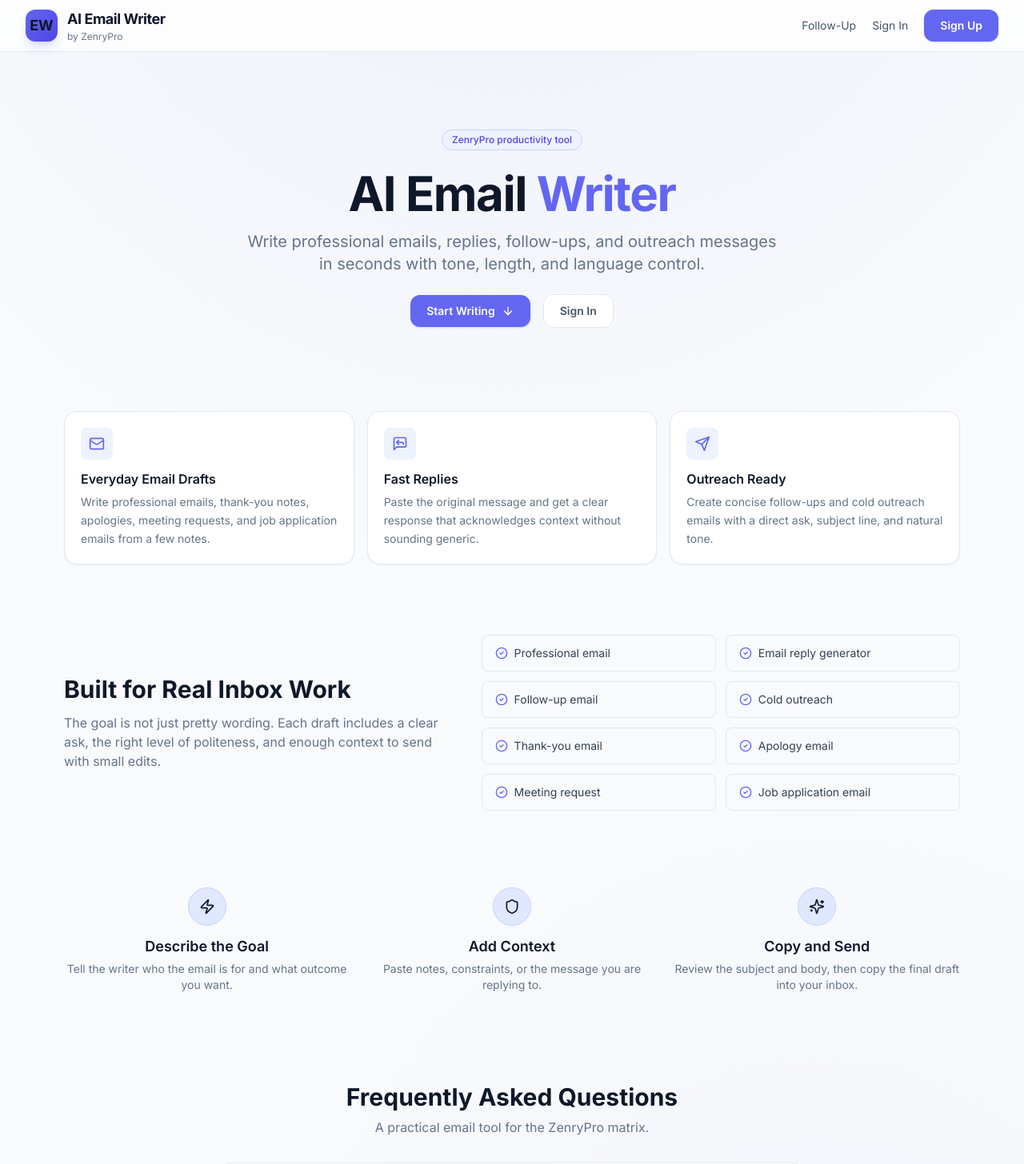
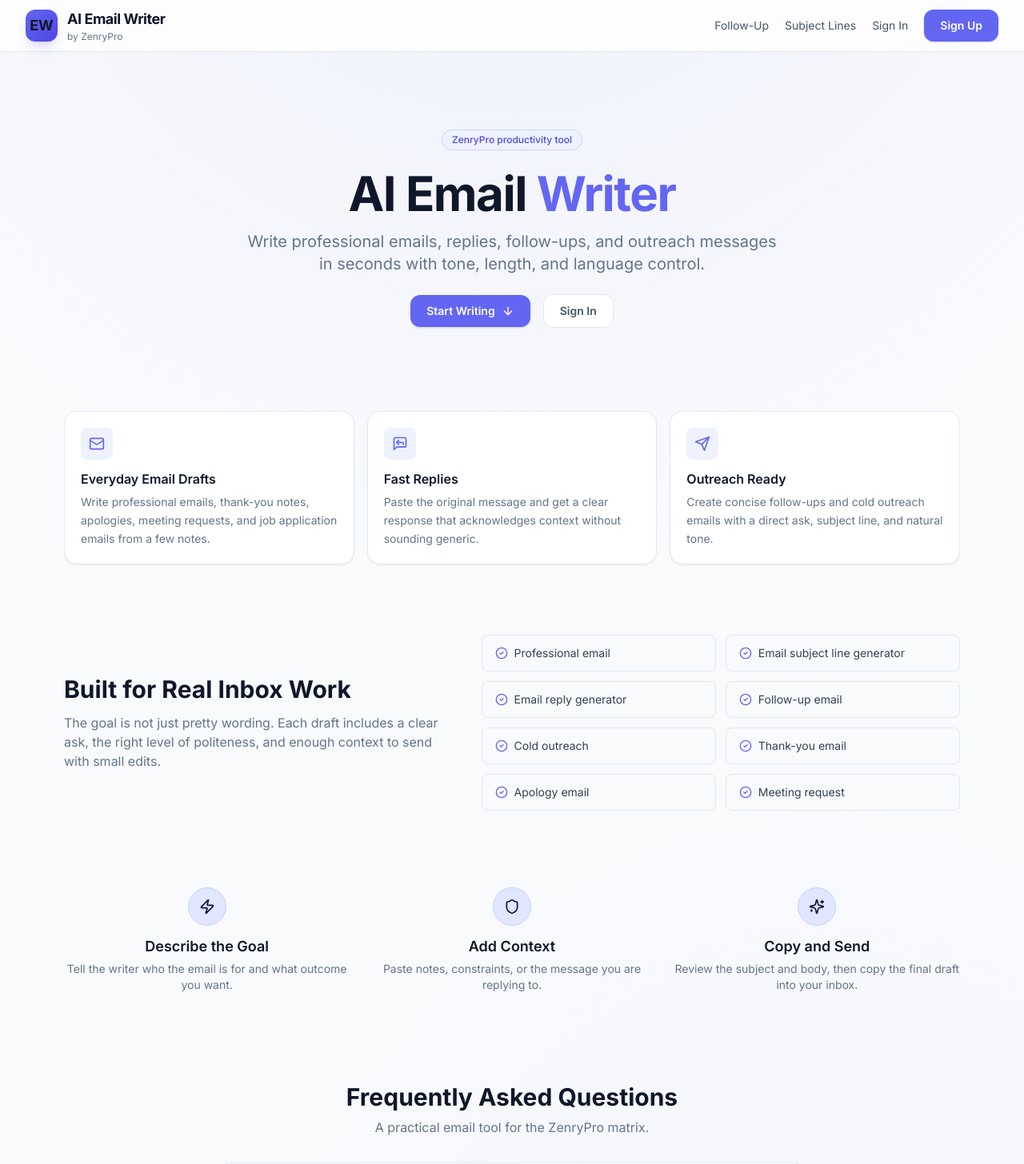
Before and after one commit to HWKevin/emailwriter, a Next.js app: page / in a window 1280 px wide. Shown: the top 1456 px of the page at 80% size. Built offline with nearby package versions, Linux system fonts and the light colour scheme; no server answers.

Commit message:
Fix subject line flow

```diff
--- a/app/generate/page.tsx
+++ b/app/generate/page.tsx
@@ -42,7 +42,8 @@
   // Redirect unauthenticated users to login
   useEffect(() => {
     if (status === 'unauthenticated') {
-      router.replace('/login?callbackUrl=/generate');
+      const callbackUrl = `${window.location.pathname}${window.location.search}`;
+      router.replace(`/login?callbackUrl=${encodeURIComponent(callbackUrl)}`);
       return;
     }
     if (status === 'authenticated' && session?.user && !session.user.isAdmin) {
@@ -129,6 +130,7 @@
   }
 
   const isUnlimited = quota.limit === -1;
+  const isSubjectLineMode = formData.emailType.toLowerCase().includes('subject line');
 
   return (
     <div className="min-h-screen">
@@ -175,10 +177,12 @@
         <section className="mx-auto max-w-6xl px-4 py-8">
           <div className="mb-8 text-center">
             <h1 className="text-2xl font-bold text-slate-900 sm:text-3xl">
-              Generate Your Email
+              {isSubjectLineMode ? 'Generate Subject Line Ideas' : 'Generate Your Email'}
             </h1>
             <p className="mt-2 text-slate-500">
-              Add the goal, recipient, and key points. AI will draft a subject line and ready-to-send body.
+              {isSubjectLineMode
+                ? 'Add the audience, goal, and key points. AI will draft subject line options only.'
+                : 'Add the goal, recipient, and key points. AI will draft a subject line and ready-to-send body.'}
             </p>
           </div>
 
@@ -188,10 +192,12 @@
               onChange={handleChange}
               onSubmit={handleGenerate}
               isGenerating={isGenerating}
+              isSubjectLineMode={isSubjectLineMode}
             />
             <EmailPreview
               email={email}
               onRegenerate={handleGenerate}
+              isSubjectLineMode={isSubjectLineMode}
             />
           </div>
 
--- a/app/page.tsx
+++ b/app/page.tsx
@@ -26,14 +26,14 @@
 ];
 
 const useCases = [
-  'Professional email',
-  'Email reply generator',
-  'Follow-up email',
-  'Cold outreach',
-  'Thank-you email',
-  'Apology email',
-  'Meeting request',
-  'Job application email',
+  { label: 'Professional email', href: '/generate' },
+  { label: 'Email subject line generator', href: '/email-subject-line-generator' },
+  { label: 'Email reply generator', href: '/ai-email-reply-generator' },
+  { label: 'Follow-up email', href: '/follow-up-email-generator' },
+  { label: 'Cold outreach', href: '/cold-email-generator' },
+  { label: 'Thank-you email', href: '/generate?emailType=Thank-you%20email' },
+  { label: 'Apology email', href: '/generate?emailType=Apology%20email' },
+  { label: 'Meeting request', href: '/generate?emailType=Meeting%20request' },
 ];
 
 const faqs = [
@@ -162,10 +162,14 @@
             </div>
             <div className="grid gap-3 sm:grid-cols-2">
               {useCases.map((item) => (
-                <div key={item} className="flex items-center gap-2 rounded-lg border border-slate-200 bg-slate-50 px-4 py-3 text-sm text-slate-700">
+                <Link
+                  key={item.label}
+                  href={item.href}
+                  className="flex items-center gap-2 rounded-lg border border-slate-200 bg-slate-50 px-4 py-3 text-sm text-slate-700 transition hover:border-indigo-200 hover:bg-indigo-50"
+                >
                   <CheckCircle2 className="h-4 w-4 text-indigo-500" />
-                  {item}
-                </div>
+                  {item.label}
+                </Link>
               ))}
             </div>
           </div>
--- a/components/AppHeader.tsx
+++ b/components/AppHeader.tsx
@@ -29,6 +29,9 @@
                 <Link href="/ai-email-reply-generator" className="text-sm text-slate-600 transition hover:text-slate-900">
                   Reply Generator
                 </Link>
+                <Link href="/email-subject-line-generator" className="hidden text-sm text-slate-600 transition hover:text-slate-900 md:inline">
+                  Subject Lines
+                </Link>
                 <div className="hidden text-sm text-slate-500 sm:block">
                   {session.user.name || session.user.email}
                 </div>
@@ -48,6 +51,9 @@
                 <Link href="/follow-up-email-generator" className="text-sm text-slate-600 transition hover:text-slate-900">
                   Follow-Up
                 </Link>
+                <Link href="/email-subject-line-generator" className="hidden text-sm text-slate-600 transition hover:text-slate-900 sm:inline">
+                  Subject Lines
+                </Link>
                 <Link href="/login" className="text-sm text-slate-600 transition hover:text-slate-900">
                   Sign In
                 </Link>
--- a/components/EmailPreview.tsx
+++ b/components/EmailPreview.tsx
@@ -6,9 +6,10 @@
 interface EmailPreviewProps {
   email: string;
   onRegenerate: () => void;
+  isSubjectLineMode?: boolean;
 }
 
-export default function EmailPreview({ email, onRegenerate }: EmailPreviewProps) {
+export default function EmailPreview({ email, onRegenerate, isSubjectLineMode = false }: EmailPreviewProps) {
   const [copied, setCopied] = useState(false);
 
   const handleCopy = async () => {
@@ -35,9 +36,13 @@
         <div className="mb-4 flex h-16 w-16 items-center justify-center rounded-2xl bg-indigo-50">
           <Mail className="h-8 w-8 text-indigo-500" />
         </div>
-        <h3 className="mb-2 text-lg font-semibold text-slate-900">Your Email Will Appear Here</h3>
+        <h3 className="mb-2 text-lg font-semibold text-slate-900">
+          {isSubjectLineMode ? 'Your Subject Lines Will Appear Here' : 'Your Email Will Appear Here'}
+        </h3>
         <p className="max-w-sm text-sm text-slate-500">
-          Add the recipient, goal, and key points to create a polished email with a subject line.
+          {isSubjectLineMode
+            ? 'Add the audience, goal, and key details to create subject line options.'
+            : 'Add the recipient, goal, and key points to create a polished email with a subject line.'}
         </p>
       </div>
     );
@@ -46,7 +51,9 @@
   return (
     <div className="card p-6">
       <div className="mb-4 flex items-center justify-between">
-        <h2 className="text-lg font-semibold text-slate-900">Generated Email</h2>
+        <h2 className="text-lg font-semibold text-slate-900">
+          {isSubjectLineMode ? 'Generated Subject Lines' : 'Generated Email'}
+        </h2>
         <div className="flex gap-2">
           <button
             type="button"
--- a/components/EmailWriterForm.tsx
+++ b/components/EmailWriterForm.tsx
@@ -19,6 +19,7 @@
   onChange: (field: keyof EmailFormData, value: string) => void;
   onSubmit: () => void;
   isGenerating: boolean;
+  isSubjectLineMode?: boolean;
 }
 
 const EMAIL_TYPES = [
@@ -33,10 +34,18 @@
   'Job application email',
 ];
 
-export default function EmailWriterForm({ formData, onChange, onSubmit, isGenerating }: EmailWriterFormProps) {
+export default function EmailWriterForm({
+  formData,
+  onChange,
+  onSubmit,
+  isGenerating,
+  isSubjectLineMode = false,
+}: EmailWriterFormProps) {
   return (
     <div className="card p-6 space-y-5">
-      <h2 className="text-lg font-semibold text-slate-900">Email Details</h2>
+      <h2 className="text-lg font-semibold text-slate-900">
+        {isSubjectLineMode ? 'Subject Line Details' : 'Email Details'}
+      </h2>
 
       <div>
         <label htmlFor="emailType" className="mb-1.5 flex items-center gap-2 text-sm font-medium text-slate-700">
@@ -60,12 +69,16 @@
       <div>
         <label htmlFor="recipient" className="mb-1.5 flex items-center gap-2 text-sm font-medium text-slate-700">
           <User className="h-4 w-4 text-indigo-500" />
-          Recipient <span className="text-red-500">*</span>
+          {isSubjectLineMode ? 'Audience or recipient' : 'Recipient'} <span className="text-red-500">*</span>
         </label>
         <input
           id="recipient"
           type="text"
-          placeholder="e.g. my manager, a professor, a potential client"
+          placeholder={
+            isSubjectLineMode
+              ? 'e.g. newsletter readers, prospects, hiring manager'
+              : 'e.g. my manager, a professor, a potential client'
+          }
           className="input"
           value={formData.recipient}
           onChange={(e) => onChange('recipient', e.target.value)}
@@ -76,12 +89,16 @@
       <div>
         <label htmlFor="goal" className="mb-1.5 flex items-center gap-2 text-sm font-medium text-slate-700">
           <Target className="h-4 w-4 text-indigo-500" />
-          Goal <span className="text-red-500">*</span>
+          {isSubjectLineMode ? 'Subject line goal' : 'Goal'} <span className="text-red-500">*</span>
         </label>
         <input
           id="goal"
           type="text"
-          placeholder="e.g. ask for a meeting, follow up after an interview, decline politely"
+          placeholder={
+            isSubjectLineMode
+              ? 'e.g. increase opens for a product launch, get a reply, confirm attendance'
+              : 'e.g. ask for a meeting, follow up after an interview, decline politely'
+          }
           className="input"
           value={formData.goal}
           onChange={(e) => onChange('goal', e.target.value)}
@@ -92,12 +109,16 @@
       <div>
         <label htmlFor="keyPoints" className="mb-1.5 flex items-center gap-2 text-sm font-medium text-slate-700">
           <MessageSquare className="h-4 w-4 text-indigo-500" />
-          Key Points
+          {isSubjectLineMode ? 'Key details to signal' : 'Key Points'}
         </label>
         <textarea
           id="keyPoints"
           rows={4}
-          placeholder="Add the details the email should include. Bullet points are fine."
+          placeholder={
+            isSubjectLineMode
+              ? 'Add the offer, topic, deadline, value proposition, or event details.'
+              : 'Add the details the email should include. Bullet points are fine.'
+          }
           className="input resize-none"
           value={formData.keyPoints}
           onChange={(e) => onChange('keyPoints', e.target.value)}
@@ -107,12 +128,16 @@
       <div>
         <label htmlFor="context" className="mb-1.5 flex items-center gap-2 text-sm font-medium text-slate-700">
           <MessageSquare className="h-4 w-4 text-indigo-500" />
-          Extra Context
+          {isSubjectLineMode ? 'Extra Context for the Subject Lines' : 'Extra Context'}
         </label>
         <textarea
           id="context"
           rows={3}
-          placeholder="Paste the email you are replying to, notes about the relationship, or constraints."
+          placeholder={
+            isSubjectLineMode
+              ? 'Add brand voice, words to avoid, recipient relationship, or previous subject lines.'
+              : 'Paste the email you are replying to, notes about the relationship, or constraints.'
+          }
           className="input resize-none"
           value={formData.context}
           onChange={(e) => onChange('context', e.target.value)}
@@ -173,7 +198,7 @@
         ) : (
           <span className="flex items-center justify-center gap-2">
             <Mail className="h-4 w-4" />
-            Generate Email
+            {isSubjectLineMode ? 'Generate Subject Lines' : 'Generate Email'}
           </span>
         )}
       </button>
--- a/components/SiteFooter.tsx
+++ b/components/SiteFooter.tsx
@@ -9,6 +9,9 @@
           <a href="/ai-email-reply-generator" className="transition hover:text-slate-600">
             Reply Generator
           </a>
+          <a href="/email-subject-line-generator" className="transition hover:text-slate-600">
+            Subject Line Generator
+          </a>
           <a href="/follow-up-email-generator" className="transition hover:text-slate-600">
             Follow-Up Email
           </a>
```
